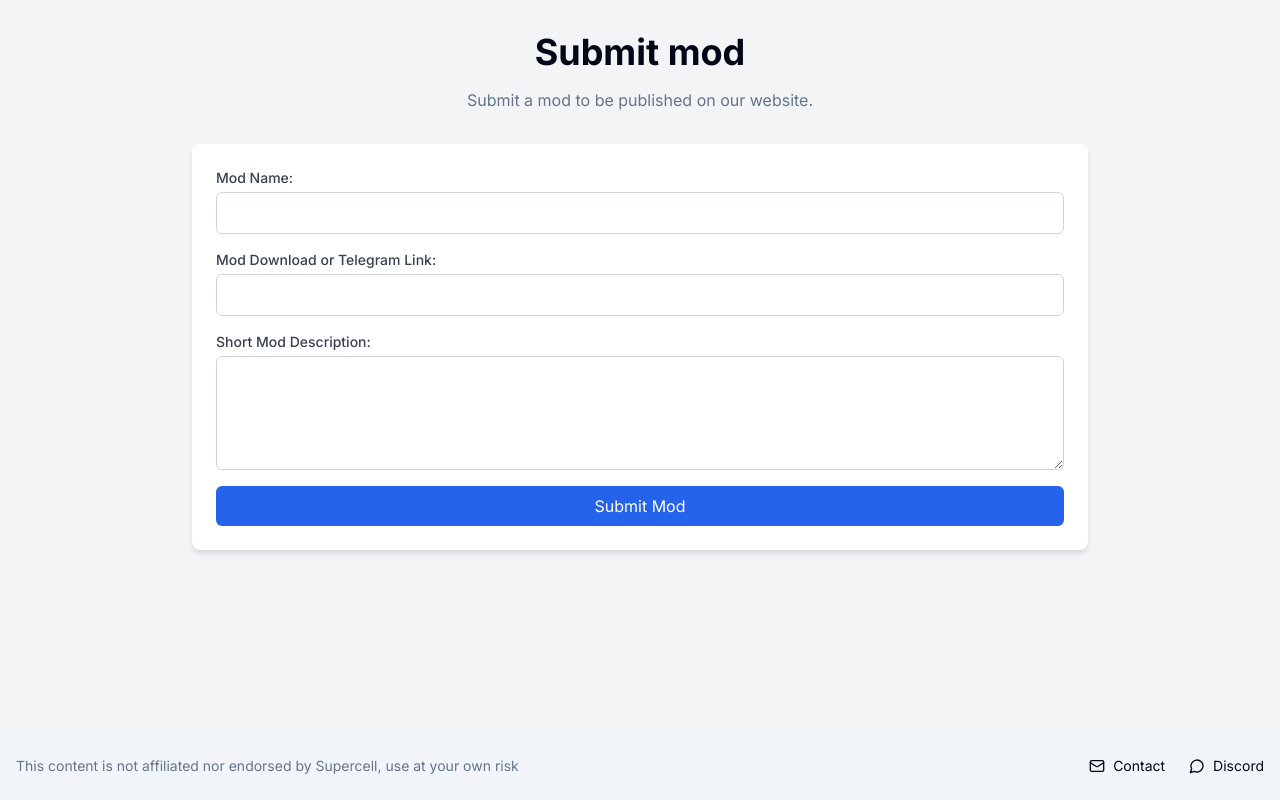
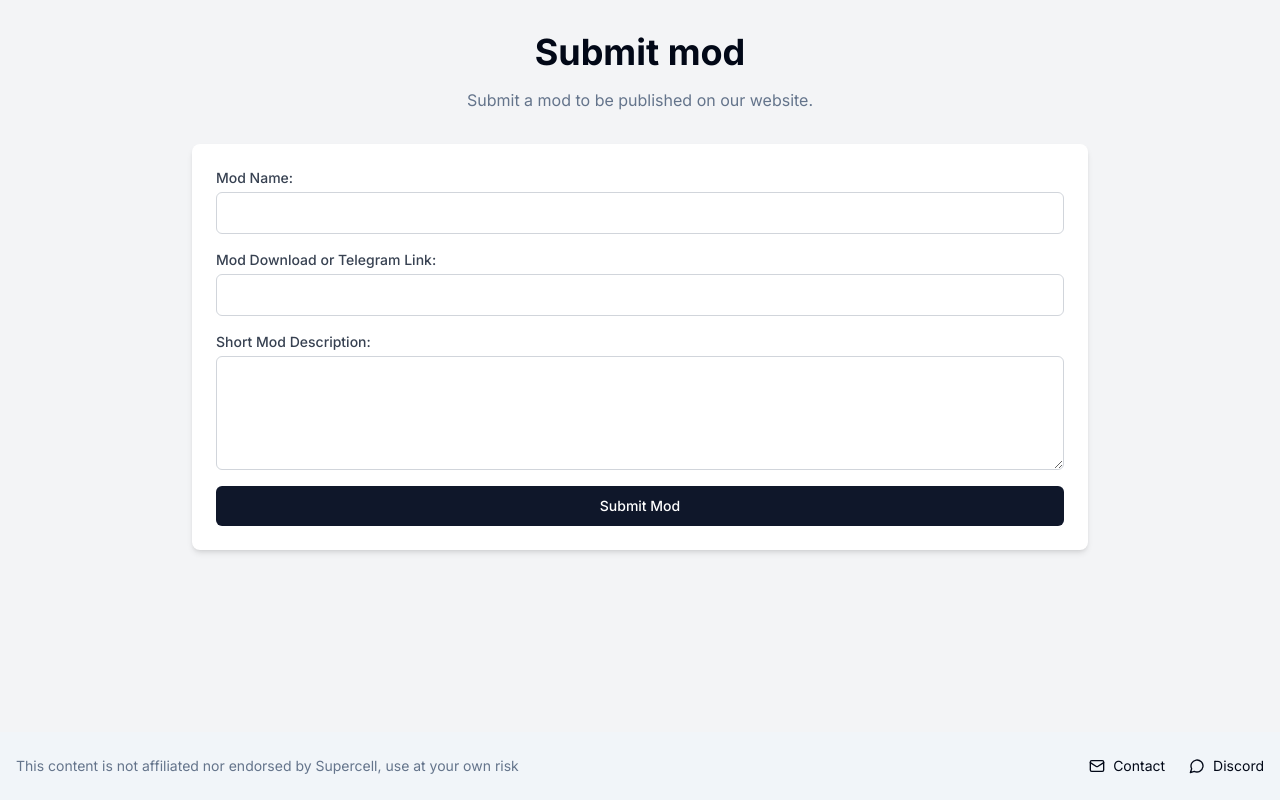
Before and after one commit to natesworksdev/brawlmods, a Next.js app: page /submit in a window 1280 px wide. Built offline with nearby package versions, Linux system fonts and the light colour scheme.

Commit message:
Make button black

```diff
--- a/app/submit/page.tsx
+++ b/app/submit/page.tsx
@@ -2,6 +2,7 @@
 
 import { MailIcon, MessageCircleIcon } from "lucide-react"
 import Link from "next/link"
+import { Button } from "@/components/ui/button" // Import Button from your UI library
 
 export default function ModSubmissionForm() {
   return (
@@ -50,12 +51,16 @@ export default function ModSubmissionForm() {
               />
             </div>
 
+            <div className="flex gap-2 w-full">
+              <Button variant="default" asChild className="flex-1">
                 <button
                   type="submit"
                   className="w-full bg-blue-600 text-white py-2 px-4 rounded-md hover:bg-blue-700 transition-colors duration-300"
                 >
                   Submit Mod
                 </button>
+              </Button>
+            </div>
           </form>
         </div>
       </main>
```
Lines whose indentation alone changed are shown as unchanged.
